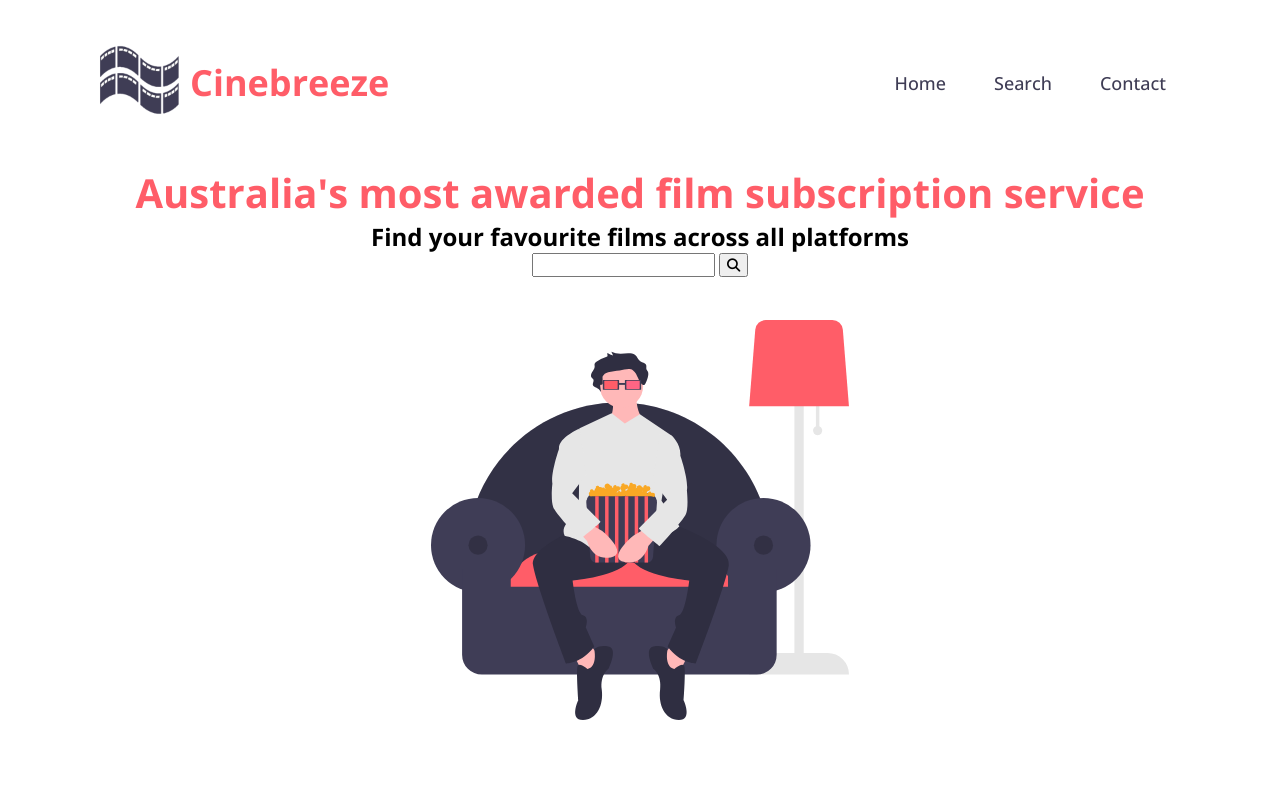
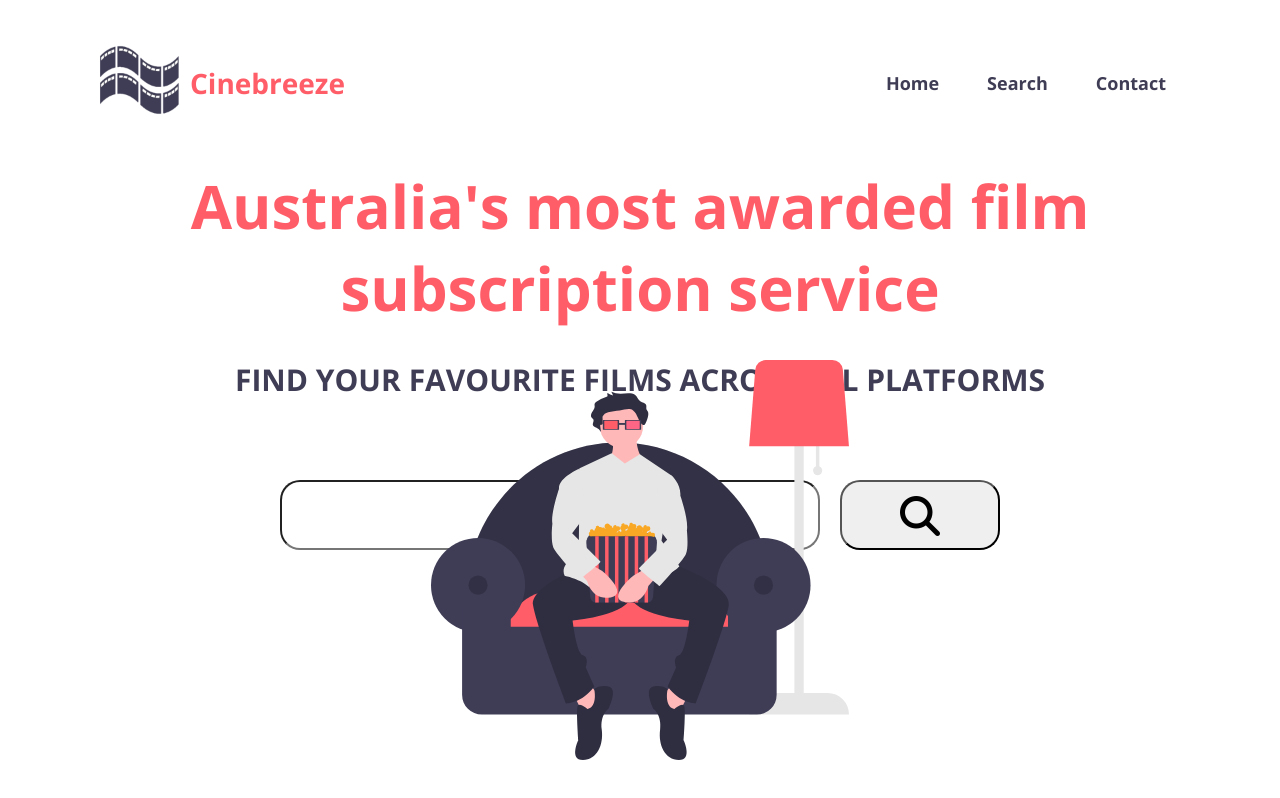
Before and after one commit to Moe-Zart/Movie-Website-with-API, a plain HTML site: page index.html in a window 1280 px wide. Drawn offline with nearby package versions, Linux system fonts and the light colour scheme.

Commit message:
main page final layout

```diff
--- a/index.html
+++ b/index.html
@@ -29,11 +29,12 @@
     <main>
       <section id="main-page">
         <div class="row">
+          <div class="row-contents">
             <h1 class="title">
               Australia's most awarded film subscription service
             </h1>
             <h2 class="subtitle">
-            Find your favourite films across all platforms
+              FIND YOUR FAVOURITE FILMS ACROSS ALL PLATFORMS
             </h2>
             <form action="">
               <input type="text" />
@@ -41,6 +42,7 @@
                 ><button><i class="fas fa-search"></i></button
               ></a>
             </form>
+          </div>
           <img
             class="undraw-img"
             src="./assets/undraw_home_cinema_l7yl.svg"
--- a/styles.css
+++ b/styles.css
@@ -17,36 +17,58 @@ h1 {
 }
 h2 {
   text-align: center;
+  color: #3f3d55;
 }
 form {
   text-align: center;
+  width: 100%;
+  display: flex;
+  padding: 0 140px;
+}
+input{
+    border-radius: 20px;
+    width: 100%;
+    height: 70px;
+    font-size: 24px;
+    padding: 0 16px;
+}
+button{
+    width: 160px;
+    margin-left: 20px;
+    font-size: 40px;
+    border-radius: 20px;
+    cursor: pointer;
+    height: 70px;
 }
 .row {
-  max-width: 1200px;
-  margin: 0 auto;
+  max-width: 1000px;
   display: flex;
   flex-direction: column;
+  position: relative;
+  margin: 0 auto;
+  height: calc(100vh - 165px);
   justify-content: space-between;
   align-items: center;
-  width: 100%;
-
 }
 .nav-bar {
   height: 165px;
   padding: 0 50px;
   font-size: 18px;
-  font-weight: 500;
   display: flex;
+  font-weight: bold;
 }
 .nav-contents {
   display: flex;
   justify-content: space-between;
   max-width: 1100px;
   margin: 0 auto;
-    flex: 1
+  flex: 1;
 }
 .logo {
   width: 100px;
+}
+.logo-text {
+  font-size: 28px;
 }
 .logo-contents {
   display: flex;
@@ -61,20 +83,22 @@ form {
 .link {
   padding: 0 24px;
 }
-#main-page{
+#main-page {
   max-width: 100vw;
   height: calc(100vh - 165px);
   overflow: hidden;
-    position: relative;
 }
-.title{
-font-size: 40px;
+.title {
+  font-size: 60px;
+  font-weight: bold;
+  margin-bottom: 30px;
 }
-.subtitle{
-
+.subtitle {
+  font-size: 30px;
+  margin-bottom: 80px;
 }
 .undraw-img {
-    bottom: 80px;
+  bottom: 40px;
   height: 50vh;
   position: absolute;
 }
```
Lines whose indentation alone changed are shown as unchanged.
